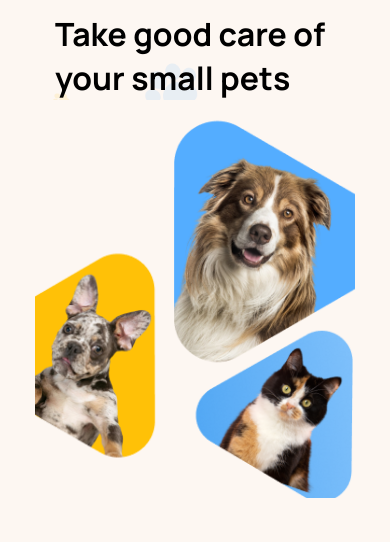
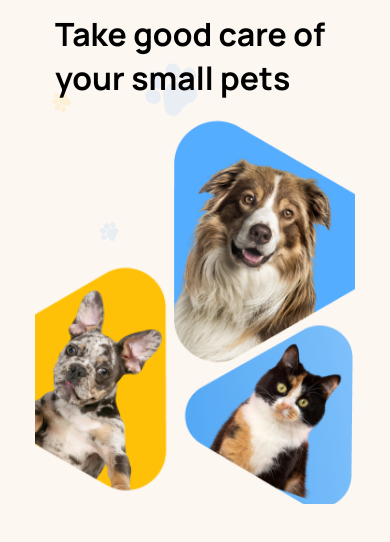
Before and after one commit to OlgaMunaieva/project-savePets05, a React (Create React App) app: page /project-savePets05/main in a window 390 px wide. Shown: the part 290-832 px from the top of the page. Built offline with nearby package versions, Linux system fonts and the light colour scheme.

Commit message:
finish with main page picture for mobile

```diff
--- a/src/components/home/homeImages/HomeImages.styled.js
+++ b/src/components/home/homeImages/HomeImages.styled.js
@@ -6,50 +6,62 @@ const MainPageContainer = styled.div`
 `;
 
 const BigDogContainer = styled.picture`
-  position: absolute;
-  z-index: 3;
+  /* position: absolute; */
+  /* z-index: 3; */
   /* padding-left: 609px; */
   /* max-width: 280px;
   margin-top: -53px; */
 `;
 
 const SmallDogContainer = styled.picture`
-  position: absolute;
-  z-index: 2;
-  top: 140px;
-  left: -40px;
-  width: 205px;
+  /* position: absolute; */
+  /* z-index: 2; */
+  /* top: 140px; */
+  /* left: 0px; */
+  width: 224px;
   /* padding-left: 609px; */
   /* max-width: 280px;
   margin-top: -53px; */
 `;
 
 const CatContainer = styled.picture`
-  position: absolute;
-  z-index: 1;
+  /* position: absolute; */
+  /* z-index: 1; */
   top: 250px;
   left: 104px;
-  width: 174px;
+  width: 186px;
   /* padding-left: 609px; */
   /* max-width: 280px;
   margin-top: -53px; */
 `;
 const BigDogImg = styled.img`
+  /* position: absolute; */
   /* padding-left: 609px; */
   width: 280px;
   margin: -30px 20px;
 `;
 
 const SmallDogImg = styled.img`
+  position: absolute;
+  /* z-index: 2; */
+  top: 150px;
+  left: -20px;
+  width: 224px;
   /* padding-left: 609px; */
-  width: 280px;
-  margin: -30px 20px;
+  /* max-width: 280px;
+  margin-top: -53px; */
+  /* position: absolute; */
+  /* padding-left: 609px; */
+  /* width: 280px; */
+  /* margin: -30px 0px; */
 `;
 
 const CatImg = styled.img`
+  position: absolute;
   /* padding-left: 609px; */
-  width: 280px;
-  margin: -30px 20px;
+  width: 186px;
+  top: 244px;
+  left: 112px;
 `;
 
 const Pictures = {
```
